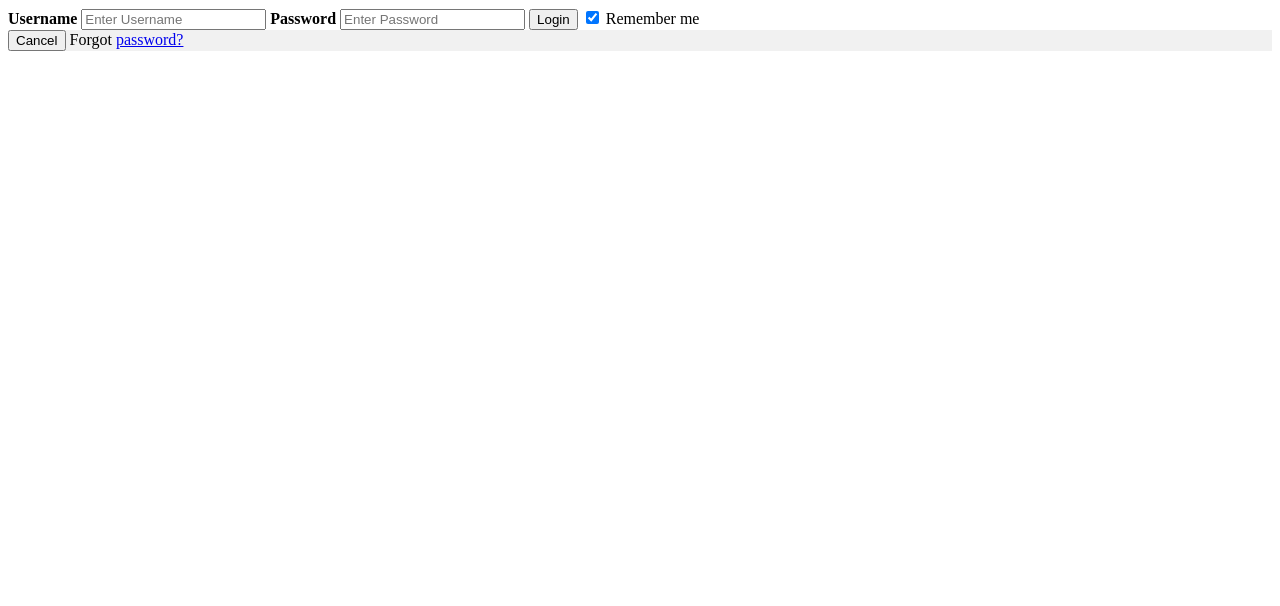
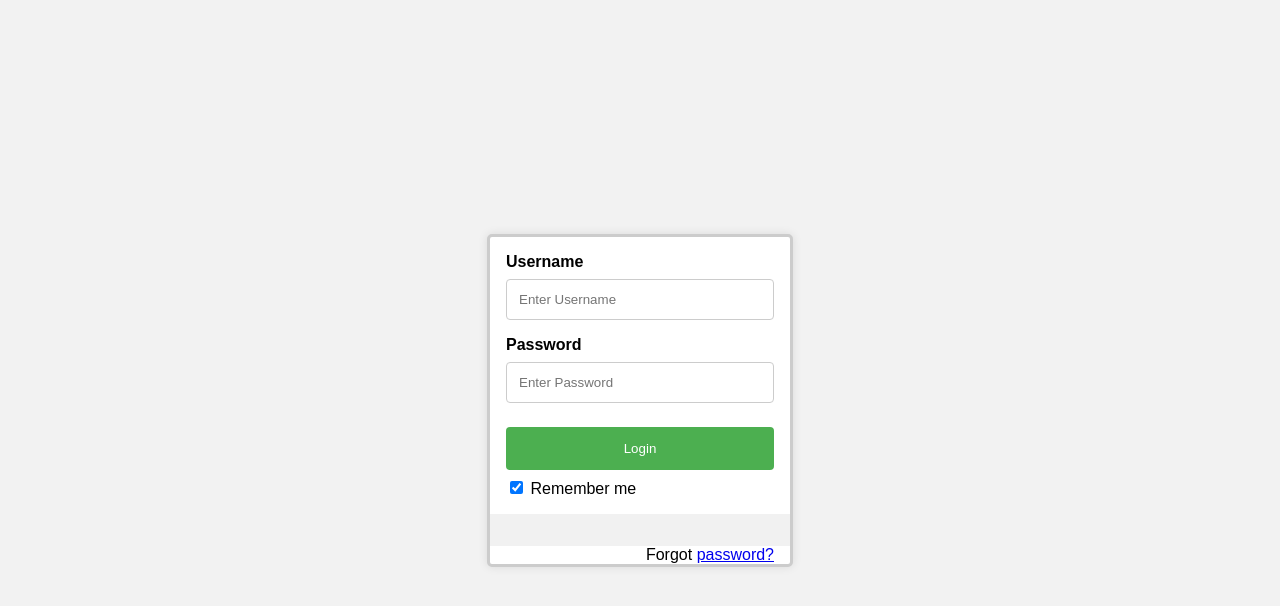
Before and after one commit to DipaliShinde9520/github, a plain HTML site: page index.html in a window 1280 px wide. Drawn offline with Linux system fonts and the light colour scheme.

Commit message:
apply css

```diff
--- a/index.html
+++ b/index.html
@@ -2,14 +2,69 @@
 <html>
 <head>
   <title>Login Form</title>
-<link rel="stylesheet" type="text/css" href="styles.css">
+  <style>
+    body {
+      font-family: Arial, sans-serif;
+      background-color: #f2f2f2;
+      display: flex;
+      justify-content: center;
+      align-items: center;
+      height: 100vh;
+      margin: 0;
+    }
+
+    form {
+      border: 3px solid #ccc;
+      width: 300px;
+      background-color: white;
+      border-radius: 5px;
+      box-shadow: 0px 0px 10px rgba(0,0,0,0.1);
+    }
+
+    .container {
+      padding: 16px;
+    }
+
+    input[type=text], input[type=password] {
+      width: 100%;
+      padding: 12px;
+      margin: 8px 0 16px 0;
+      display: inline-block;
+      border: 1px solid #ccc;
+      border-radius: 4px;
+      box-sizing: border-box;
+    }
+
+    button {
+      background-color: #4CAF50;
+      color: white;
+      padding: 14px 20px;
+      margin: 8px 0;
+      border: none;
+      cursor: pointer;
+      width: 100%;
+      border-radius: 4px;
+    }
+
+    button:hover {
+      opacity: 0.8;
+    }
+
+
+    .psw {
+      float: right;
+      padding-top: 16px;
+    }
+
+    .container:last-of-type {
+      text-align: center;
+      background-color: #f1f1f1;
+    }
+  </style>
 </head>
 <body>
 
 <form action="action_page.php" method="post">
-
-</div>
-
   <div class="container">
     <label for="uname"><b>Username</b></label>
     <input type="text" placeholder="Enter Username" name="uname" required>
@@ -24,7 +79,6 @@
   </div>
 
   <div class="container" style="background-color:#f1f1f1">
-<button type="button" class="cancelbtn">Cancel</button>
     <span class="psw">Forgot <a href="#">password?</a></span>
   </div>
 </form>
```
Lines whose indentation alone changed are shown as unchanged.
